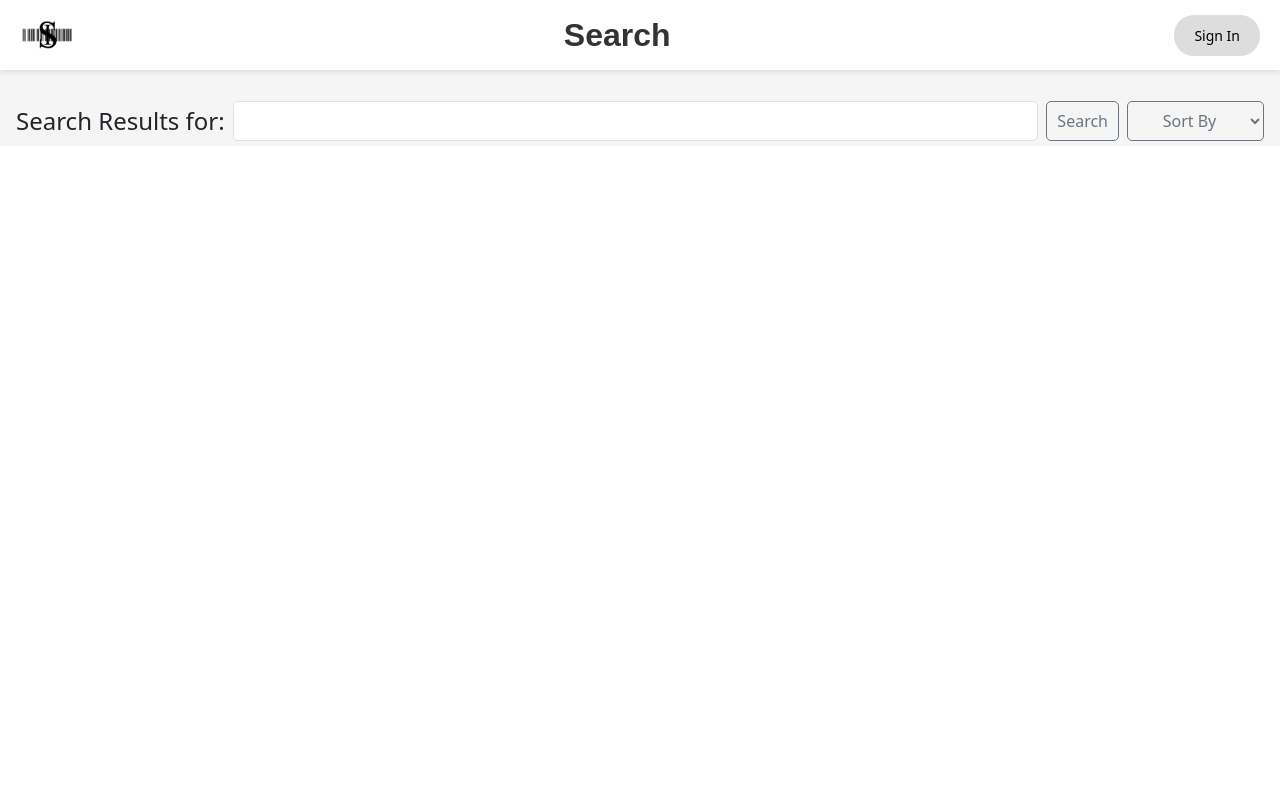
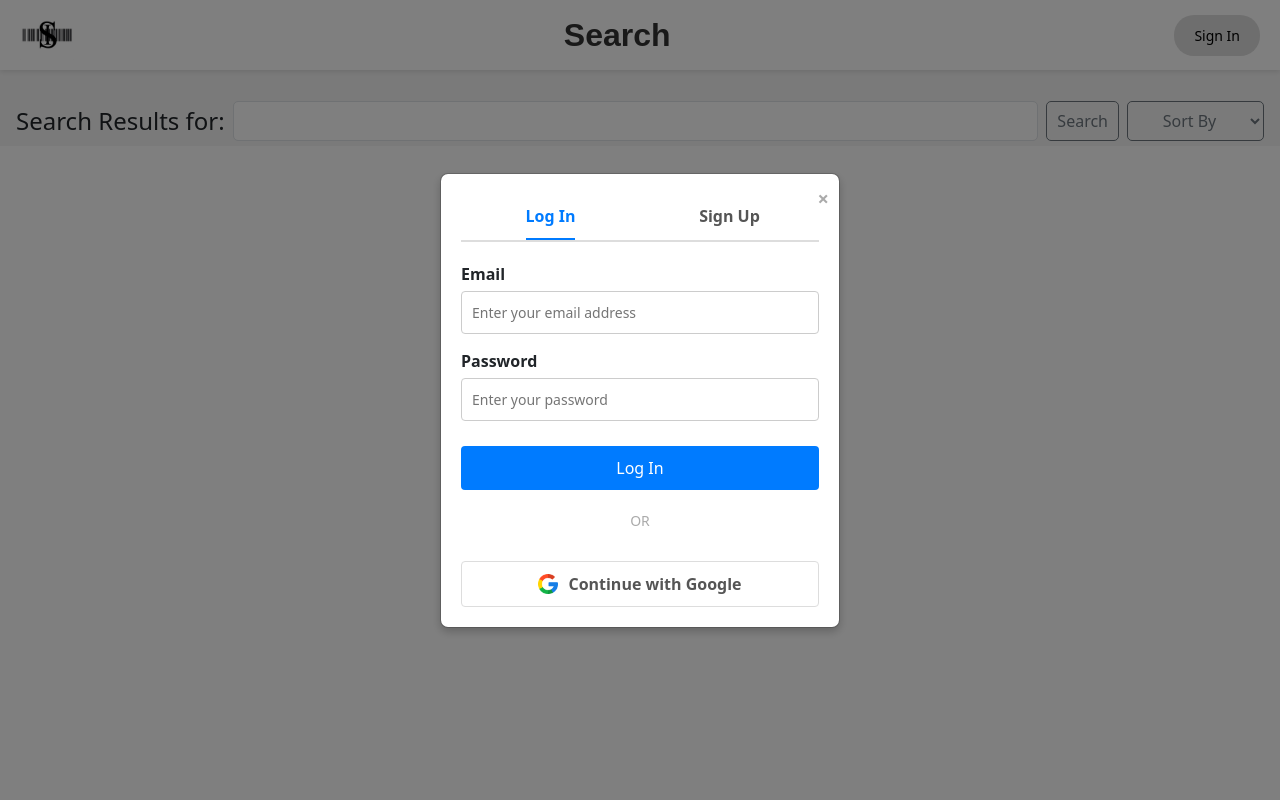
Before and after one commit to TIS2024-FMFI/inspection, a PHP site: page /SearchPage.php in a window 1280 px wide, after a click on "Sign In". Run offline with PHP 8.4, Linux system fonts and the light colour scheme.

Commit message:
added login and signup and wiget, fixed drop down list on user img

```diff
--- a/src/resources/ProductPage.php
+++ b/src/resources/ProductPage.php
@@ -141,5 +141,9 @@ if (!$product) {
     </div>
 </main>
 
+<?php include 'login_signup_popup_widget.html'; ?>
+
+<script src="scripts.js"></script>
+
 </body>
 </html>
--- a/src/resources/SearchPage.php
+++ b/src/resources/SearchPage.php
@@ -136,5 +136,8 @@ if (isset($_GET['search'])) {
 
 </main>
 
+<?php include 'login_signup_popup_widget.html'; ?>
+
+<script src="scripts.js"></script>
 </body>
 </html>
--- /dev/null
+++ b/src/resources/login_signup_popup_widget.html
@@ -0,0 +1,59 @@
+<link rel="stylesheet" href="login_signup_widget_styles.css">
+
+<div class="modal" id="login-modal">
+    <div class="modal-content">
+        <span class="close" onclick="closeModal('login-modal')">&times;</span>
+        <ul class="auth-tabs">
+            <li class="active"><a href="#">Log In</a></li>
+            <li><a href="#" onclick="switchToRegister()">Sign Up</a></li>
+        </ul>
+        <form id="login-form" method="POST" class="auth-form" onsubmit="handleLogin(event)">
+            <div class="error-message" style="display:none; color: red;"></div>
+            <div class="form-group">
+                <label for="email">Email</label>
+                <input type="email" id="email" name="email" placeholder="Enter your email address" required>
+            </div>
+            <div class="form-group">
+                <label for="password">Password</label>
+                <input type="password" id="password" name="password" placeholder="Enter your password" required>
+            </div>
+            <button type="submit" class="auth-button">Log In</button>
+        </form>
+        <div class="divider">OR</div>
+        <button class="google-auth-btn">
+            <img src="images/google-icon.png" class="modal-img" alt="Google Icon">
+            Continue with Google
+        </button>
+    </div>
+</div>
+
+<div class="modal" id="register-modal">
+    <div class="modal-content">
+        <span class="close" onclick="closeModal('register-modal')">&times;</span>
+        <ul class="auth-tabs">
+            <li><a href="#" onclick="switchToLogin()">Log In</a></li>
+            <li class="active"><a href="#">Sign Up</a></li>
+        </ul>
+        <form id="register-form" method="POST" class="auth-form" onsubmit="handleRegister(event)">
+            <div class="error-message" style="display:none; color: red;"></div>
+            <div class="form-group">
+                <label for="email">Email</label>
+                <input type="email" id="email" name="email" placeholder="Enter your email address" required>
+            </div>
+            <div class="form-group">
+                <label for="password">Password</label>
+                <input type="password" id="password" name="password" placeholder="Enter your password" required>
+            </div>
+            <div class="form-group">
+                <label for="confirm-password">Confirm Password</label>
+                <input type="password" id="confirm-password" name="confirm_password" placeholder="Confirm your password" required>
+            </div>
+            <button type="submit" class="auth-button">Create an Account</button>
+        </form>
+        <div class="divider">OR</div>
+        <button class="google-auth-btn">
+            <img src="images/google-icon.png" alt="Google Icon">
+            Continue with Google
+        </button>
+    </div>
+</div>
--- /dev/null
+++ b/src/resources/login_signup_widget_styles.css
@@ -0,0 +1,159 @@
+/* ============================================================
+   Modal Styles (Модальные окна)
+   ============================================================ */
+.modal {
+    display: none;
+    position: fixed;
+    z-index: 1000;
+    left: 0;
+    top: 0;
+    width: 100%;
+    height: 100%;
+    background-color: rgba(0, 0, 0, 0.5);
+    display: flex;
+    justify-content: center;
+    align-items: center;
+}
+.modal-content {
+    background-color: #fff;
+    padding: 20px;
+    border-radius: 8px;
+    width: 90%;
+    max-width: 400px;
+    text-align: center;
+    box-shadow: 0 4px 8px rgba(0, 0, 0, 0.2);
+    position: relative;
+}
+.modal .close {
+    color: #aaa;
+    font-size: 20px;
+    font-weight: bold;
+    position: absolute;
+    top: 10px;
+    right: 10px;
+    cursor: pointer;
+}
+.modal .close:hover {
+    color: black;
+}
+
+/* ============================================================
+   Tabs and Forms (Вкладки и формы)
+   ============================================================ */
+.modal .auth-tabs {
+    display: flex;
+    justify-content: center;
+    list-style: none;
+    margin: 0 0 20px;
+    padding: 0;
+    border-bottom: 2px solid #ddd;
+}
+.modal .auth-tabs li {
+    flex: 1;
+    text-align: center;
+}
+.modal .auth-tabs li a {
+    display: inline-block;
+    padding: 10px 0;
+    color: #555;
+    font-weight: bold;
+    text-decoration: none;
+    border-bottom: 2px solid transparent;
+    transition: color 0.3s, border-color 0.3s;
+}
+.modal .auth-tabs li.active a {
+    color: #007bff;
+    border-color: #007bff;
+}
+
+.modal .auth-form .form-group {
+    margin-bottom: 15px;
+    text-align: left;
+}
+.modal .auth-form label {
+    display: block;
+    font-weight: bold;
+    margin-bottom: 5px;
+}
+.modal .auth-form input {
+    width: 100%;
+    padding: 10px;
+    font-size: 14px;
+    border: 1px solid #ccc;
+    border-radius: 4px;
+    box-sizing: border-box;
+}
+.modal .auth-button {
+    width: 100%;
+    padding: 10px;
+    background-color: #007bff;
+    color: #fff;
+    border: none;
+    border-radius: 4px;
+    font-size: 16px;
+    cursor: pointer;
+    margin-top: 10px;
+    transition: background-color 0.3s, box-shadow 0.3s;
+}
+.modal .auth-button:hover {
+    background-color: #0056b3;
+    box-shadow: 0 2px 5px rgba(0, 0, 0, 0.1);
+}
+
+.modal .google-auth-btn {
+    display: flex;
+    align-items: center;
+    justify-content: center;
+    padding: 10px;
+    border: 1px solid #ddd;
+    background-color: #fff;
+    color: #555;
+    font-size: 16px;
+    font-weight: bold;
+    border-radius: 4px;
+    margin-top: 10px;
+    width: 100%;
+    cursor: pointer;
+    transition: background-color 0.3s, box-shadow 0.3s;
+}
+.modal .google-auth-btn img {
+    width: 20px;
+    height: 20px;
+    margin-right: 10px;
+}
+.modal .google-auth-btn:hover {
+    background-color: #f5f5f5;
+    box-shadow: 0 2px 5px rgba(0, 0, 0, 0.1);
+}
+
+/* ============================================================
+   Divider (Разделитель)
+   ============================================================ */
+.modal .divider {
+    margin: 20px 0;
+    font-size: 14px;
+    color: #aaa;
+    text-align: center;
+}
+
+.modal .box-container {
+    text-align: center;
+    display: flex;
+    flex-direction: column;
+    background-color: #fff;
+    border: 1px solid #ddd;
+    border-radius: 8px;
+    padding: 20px;
+    margin-bottom: 20px;
+    box-shadow: 0 4px 8px rgba(0,0,0,0.1);
+}
+
+.modal .description-text {
+    padding: 0%;
+    margin: 0px 0;
+    font-size: 12px;
+}
+
+.modal .headline-text {
+    margin-bottom: 0px;
+}
--- a/src/resources/search_page_style.css
+++ b/src/resources/search_page_style.css
@@ -1,37 +1,25 @@
-
 main {
     background-color: #f5f5f5;
     padding-top: 80px;
     box-sizing: border-box;
 }
 
-
-.homepage-title {
-    font-family: Arial, sans-serif;
-    font-size: 32px;
-    padding: 0;
-    font-weight: bold;
-    margin: 0px 0;
-    color: #333;
-}
-
-
-h4.no-wrap {
+main h4.no-wrap {
     margin: 0;
     display: flex;
     align-items: center;
     white-space: nowrap;
 }
 
-form .form-control,
-form .btn,
-form select {
+main form .form-control,
+main form .btn,
+main form select {
     height: 40px;
     padding: 0 10px;
     border-radius: 5px;
 }
 
-form {
+main form {
     height: 50px;
     display: flex;
     align-items: center;
@@ -39,6 +27,16 @@ form {
     padding: 0 15px;
 }
 
+main .card-img-top {
+    width: 100%; /* Ensure the image stretches the full width of the card */
+    height: 200px; /* Set a fixed height for all images */
+    object-fit: cover; /* Crop the image to fit the height and width without distortion */
+    padding-top: 10px;
+}
+
+/* ============================================================
+   Header Styles (Стили шапки)
+   ============================================================ */
 
 header {
     width: 100%;
@@ -169,9 +167,11 @@ header .logo {
     border-bottom: 1px solid #ddd;
 }
 
-.card-img-top {
-    width: 100%; /* Ensure the image stretches the full width of the card */
-    height: 200px; /* Set a fixed height for all images */
-    object-fit: cover; /* Crop the image to fit the height and width without distortion */
-    padding-top: 10px;
+.homepage-title {
+    font-family: Arial, sans-serif;
+    font-size: 32px;
+    padding: 0;
+    font-weight: bold;
+    margin: 0px 0;
+    color: #333;
 }
```
Also changed, not shown: src/resources/logout.php (+11 -1 lines).
